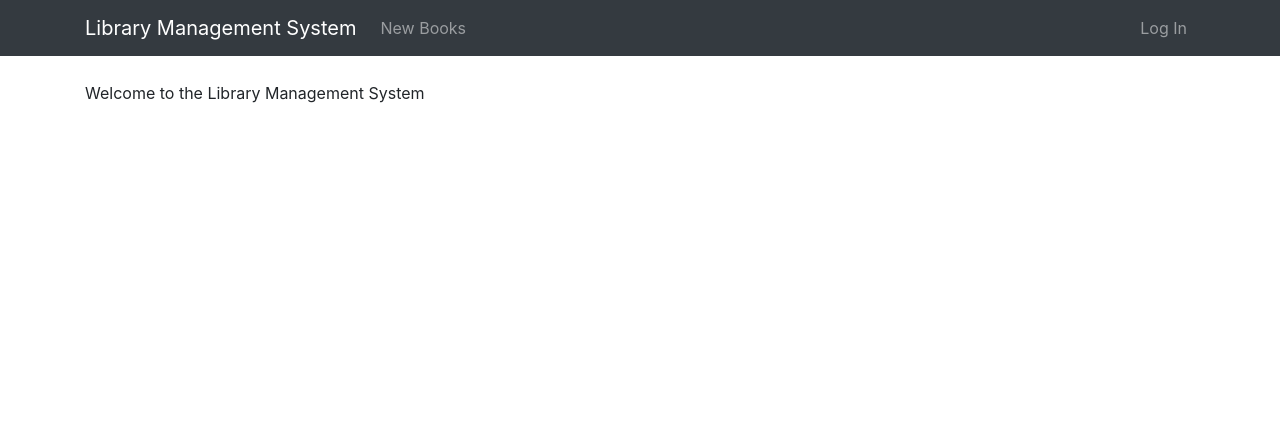
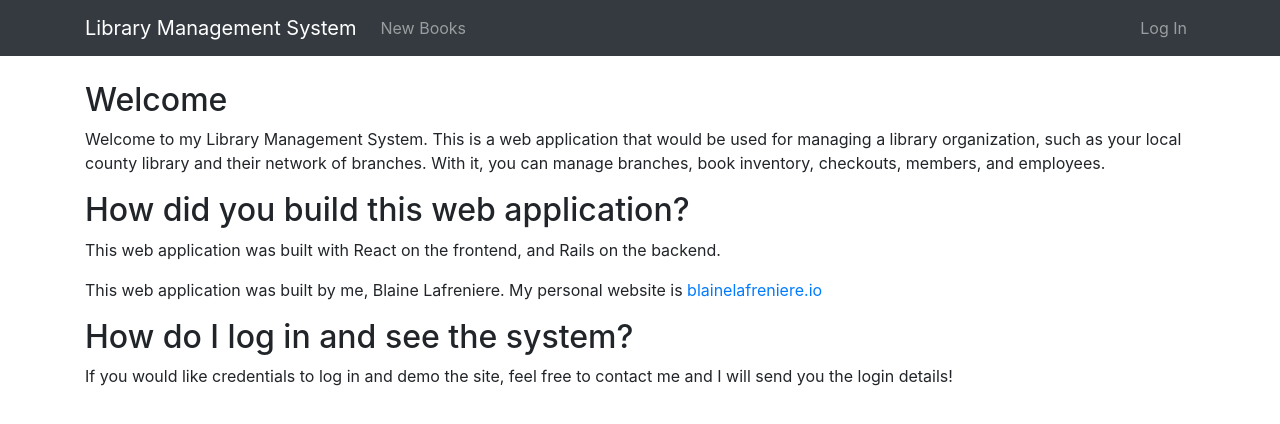
Before and after one commit to brlafreniere/lms, a React (Create React App) app in the folder frontend-react/: page / in a window 1280 px wide. Shown: the top 424 px of the page. Built offline with nearby package versions, Linux system fonts and the light colour scheme.

Commit message:
Add more detail to home page (intro text)

```diff
--- a/frontend-react/src/App.js
+++ b/frontend-react/src/App.js
@@ -38,7 +38,27 @@ export default class App extends React.Component {
                 <AppContext.Provider value={this.state}>
                     <Navbar>
                         <Route exact path="/">
-                            Welcome to the Library Management System
+                            <h2>Welcome</h2>
+                            <p>Welcome to my Library Management System. This
+                            is a web application that would be used for
+                            managing a library organization, such as your
+                            local county library and their network of branches. With it, you
+                            can manage branches, book inventory, checkouts,
+                            members, and employees.</p>
+
+                            <h2>How did you build this web application?</h2>
+                            <p>This web application was built with React on
+                            the frontend, and Rails on the backend.</p>
+
+                            <p>This web application was built by me, Blaine
+                            Lafreniere. My personal website is <a
+                            href="http://blainelafreniere.io">blainelafreniere.io</a></p>
+
+                            <h2>How do I log in and see the system?</h2>
+
+                            <p>If you would like credentials to log in and
+                            demo the site, feel free to contact me and I
+                            will send you the login details!</p>
                         </Route>
                         <Route exact path="/about">
                             The About Page
```
